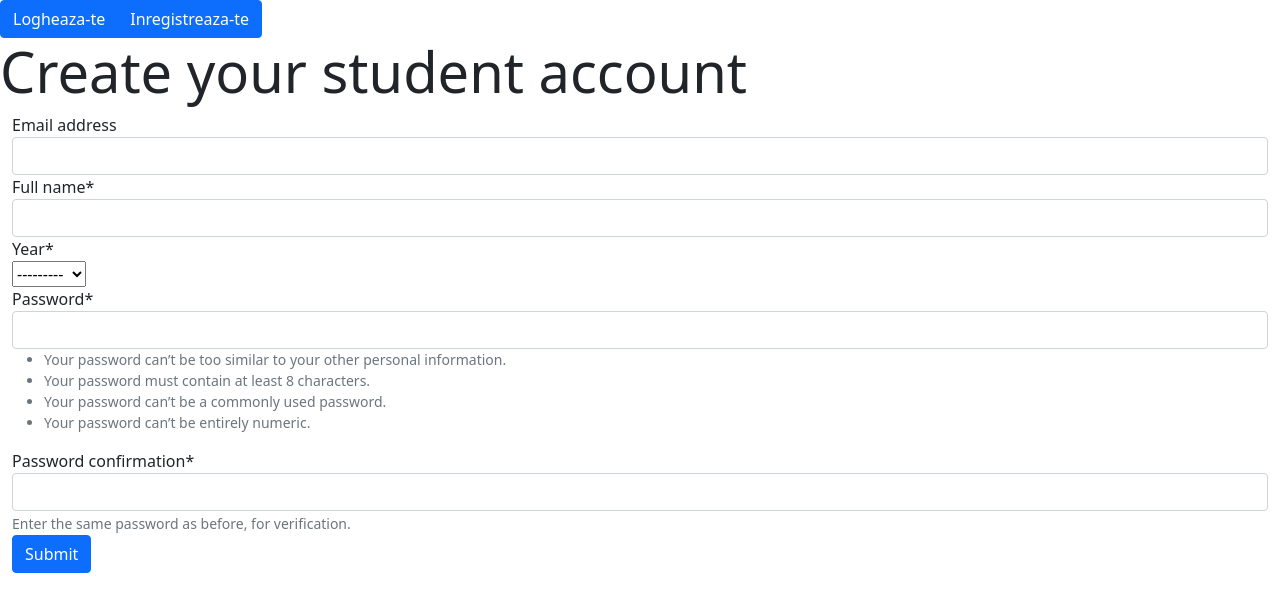
After one commit to darian200205/Students-Platform-Google-Digital-Workshop, a Django app: page /student/register/ in a window 1280 px wide. The commit adds this page. Shown: the top 612 px of the page. Run offline with Django 3.2, Linux system fonts and the light colour scheme; parts of the project's set-up code (start-up, migrations or seed data) failed here and were passed over; some libraries are stand-ins or nearby versions.

Commit message:
starting to create student registration

```diff
--- a/catalog_studenti/catalog_studenti/urls.py
+++ b/catalog_studenti/catalog_studenti/urls.py
@@ -21,6 +21,7 @@ urlpatterns = [
     path('admin/', admin.site.urls),
     path('student/', include('students_app.urls')),
     path('subject/', include('students_app.course_urls')),
-    path('enrollment/', include('students_app.enrollment_urls'))
+    path('enrollment/', include('students_app.enrollment_urls')),
+    path('', include("django.contrib.auth.urls"))
 
 ]
--- a/catalog_studenti/students_app/forms.py
+++ b/catalog_studenti/students_app/forms.py
@@ -1,6 +1,10 @@
+from crispy_forms.bootstrap import StrictButton
+from crispy_forms.layout import Layout
 from django import forms
 from .models import Student, Subject, CourseEnrollment
-
+from django.contrib.auth.forms import UserCreationForm
+from django.contrib.auth.forms import User
+from crispy_forms.helper import FormHelper as helper
 
 class StudentForm(forms.ModelForm):
     class Meta:
@@ -38,3 +42,9 @@ class GradeForm(forms.ModelForm):
         labels = {
             'grades': 'Nota'
         }
+
+
+class CreateUserForm(UserCreationForm):
+    class Meta:
+        model = Student
+        fields = ['email', 'full_name', 'year', 'password1', 'password2']
--- a/catalog_studenti/students_app/models.py
+++ b/catalog_studenti/students_app/models.py
@@ -1,11 +1,13 @@
 from django.db import models
 from django.core.validators import int_list_validator, validate_comma_separated_integer_list
 from django.db.models.fields.related import ManyToManyField
+from django.contrib.auth.forms import User
+
 
 # Create your models here.
 
 
-class Student(models.Model):
+class Student(User):
     class Meta:
         db_table = "students"
 
@@ -25,7 +27,7 @@ class Student(models.Model):
     )
 
     def __str__(self) -> str:
-        return self.full_name
+        return str(self.full_name)
 
 
 class Subject(models.Model):
@@ -50,7 +52,6 @@ class Subject(models.Model):
         else:
             my_str = ', '.join([str(student) for student in my_students])
         return my_str
-
 
 
 class CourseEnrollment(models.Model):
--- a/catalog_studenti/students_app/urls.py
+++ b/catalog_studenti/students_app/urls.py
@@ -3,6 +3,8 @@ from . import views
 
 urlpatterns = [
     path('list/', views.student_list, name='student_list'),
+    path('register/', views.register_student, name='register_student'),
+    path('login/', views.login_student, name='login_student'),
     path('create_student/', views.create_student, name='create_student'),
     path('update_student/<int:pk>/', views.update_student, name='update_student'),
     path('delete_student/<int:pk>/', views.delete_student, name='delete_student')
--- a/catalog_studenti/students_app/views.py
+++ b/catalog_studenti/students_app/views.py
@@ -2,17 +2,16 @@ from django.shortcuts import render, redirect
 
 from .forms import StudentForm
 from .models import Subject, Student, CourseEnrollment
-from .forms import StudentForm, SubjectForm, EnrollmentForm, GradeForm
+from .forms import StudentForm, SubjectForm, EnrollmentForm, GradeForm, CreateUserForm
 
 from django.core.paginator import EmptyPage, Paginator
-
-# Create your views here.
+from django.contrib.auth.forms import UserCreationForm
 
 
 def student_list(request):
     students_list = Student.objects.all()
+
     # grades_list = Grade.objects.all()
-
     p = Paginator(students_list, 6)
     page_num = request.GET.get('page', 1)
     try:
@@ -90,6 +89,22 @@ def create_student(request):
     return render(request, 'student_form.html', context)
 
 
+def register_student(request):
+    form = CreateUserForm()
+
+    if request.method == "POST":
+        form = CreateUserForm(request.POST)
+        if form.is_valid():
+            form.save()
+
+    context = {'form': form}
+    return render(request, 'registration\student_registration.html', context)
+
+def login_student(request):
+    context = {}
+    return render(request, 'registration\student_login.html', context)
+
+
 def create_subject(request):
     form = SubjectForm()
 
@@ -119,7 +134,7 @@ def create_enrollment(request):
 
 def update_student(request, pk):
     student = Student.objects.get(id=pk)
-    form = StudentForm(instance=student)  #  uplem formul cu datele studentului
+    form = StudentForm(instance=student)  # uplem formul cu datele studentului
 
     if request.method == "POST":
         form = StudentForm(request.POST, instance=student)
@@ -214,8 +229,8 @@ def delete_grade(request, pk):
     enrollment = CourseEnrollment.objects.get(id=pk)
     form = GradeForm()
 
-    #page_number = request.GET.get('page', 1)
-    #print("printing:-----", page_number)
+    # page_number = request.GET.get('page', 1)
+    # print("printing:-----", page_number)
     page_number = 2
 
     if request.method == "POST":
--- a/catalog_studenti/templates/enrollment_form.html
+++ b/catalog_studenti/templates/enrollment_form.html
@@ -17,4 +17,4 @@
     </form>
 
 
-{% endblock %}
+{% end-block %}
--- /dev/null
+++ b/catalog_studenti/templates/registration/base_registration.html
@@ -0,0 +1,27 @@
+<!DOCTYPE html>
+<html lang="en">
+
+<head>
+    <meta charset="UTF-8">
+    <meta http-equiv="X-UA-Compatible" content="IE=edge">
+    <meta name="viewport" content="width=device-width, initial-scale=1.0">
+    <link href="https://cdn.jsdelivr.net/npm/bootstrap@5.1.3/dist/css/bootstrap.min.css" rel="stylesheet" integrity="sha384-1BmE4kWBq78iYhFldvKuhfTAU6auU8tT94WrHftjDbrCEXSU1oBoqyl2QvZ6jIW3" crossorigin="anonymous">
+    <link rel="stylesheet" href="https://cdnjs.cloudflare.com/ajax/libs/font-awesome/6.0.0-beta3/css/all.min.css">
+</head>
+
+<body>
+
+  <div class="btn-group" role="group">
+      <a href="{% url 'login_student' %}" class="btn btn-primary"> Logheaza-te </a>
+      <a href="{% url 'register_student' %}" class="btn btn-primary"> Inregistreaza-te </a>
+  </div>
+
+  {% block content %}
+  {% endblock %}
+
+  <script src="https://cdn.jsdelivr.net/npm/bootstrap@5.1.3/dist/js/bootstrap.bundle.min.js" integrity="sha384-ka7Sk0Gln4gmtz2MlQnikT1wXgYsOg+OMhuP+IlRH9sENBO0LRn5q+8nbTov4+1p" crossorigin="anonymous"></script>
+  <script src="https://cdn.jsdelivr.net/npm/@popperjs/core@2.10.2/dist/umd/popper.min.js" integrity="sha384-7+zCNj/IqJ95wo16oMtfsKbZ9ccEh31eOz1HGyDuCQ6wgnyJNSYdrPa03rtR1zdB" crossorigin="anonymous"></script>
+  <script src="https://cdn.jsdelivr.net/npm/bootstrap@5.1.3/dist/js/bootstrap.min.js" integrity="sha384-QJHtvGhmr9XOIpI6YVutG+2QOK9T+ZnN4kzFN1RtK3zEFEIsxhlmWl5/YESvpZ13" crossorigin="anonymous"></script>
+</body>
+
+</html>
--- /dev/null
+++ b/catalog_studenti/templates/registration/student_login.html
@@ -0,0 +1,5 @@
+{% extends 'registration\base_registration.html' %}
+
+{% block content %}
+    <h1>Login</h1>
+{% endblock %}
--- /dev/null
+++ b/catalog_studenti/templates/registration/student_registration.html
@@ -0,0 +1,21 @@
+{% extends 'registration\base_registration.html' %}
+{% load crispy_forms_tags %}
+
+{% block content %}
+
+    <div class="jumbotron jumbotron-fluid">
+        <h1 class="display-4">Create your student account</h1>
+        <div class="container-fluid">
+            <form method="POST" action="">
+                {% csrf_token %}
+                {% crispy form %}
+                <input class="btn btn-primary" type="submit" value="Submit">
+        </form>
+        </div>
+    </div>
+
+    <div class="container-fluid">
+
+    </div>
+
+{% endblock %}
```
